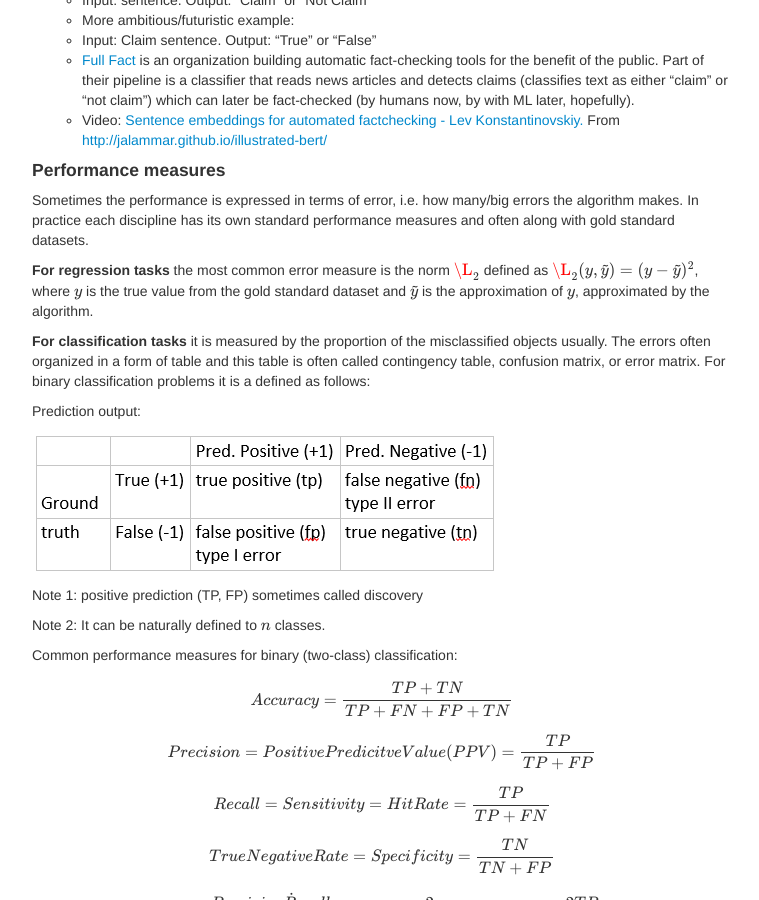
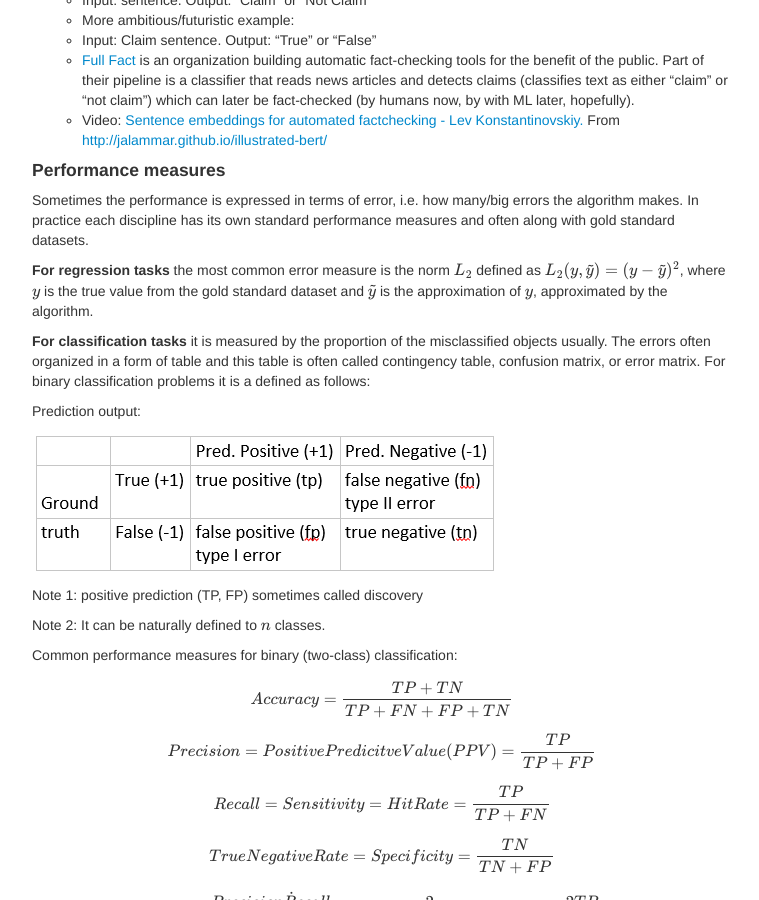
Before and after one commit to kfattila/kfattila.github.io, a Jekyll site: the page built from pages/introduction.md, in a window 1280 px wide and 900 px high, scrolled down 4744 px. Shown: the whole window, without its empty margins (258-1017 px from the left). Built offline with Jekyll 4.4.1, drawn with Linux system fonts in a browser that asks for light colours; formulas are drawn with MathJax 3; comment, search, counter and statistics services are not loaded.

Commit message:
Lectures

```diff
--- a/pages/introduction.md
+++ b/pages/introduction.md
@@ -120,7 +120,7 @@ Source: [http://www.amstat.org/publications/jse/v16n3/kuiper.xls](http://www.ams
 Sometimes the performance is expressed in terms of error, i.e. how many/big errors the algorithm makes.
 In practice each discipline has its own standard performance measures and often along with gold standard datasets.
 
-**For regression tasks** the most common error measure is the norm \\(\L_{2}\\) defined as \\(\L_{2}(y, \widetilde{y}) = (y - \widetilde{y})^{2}\\), where \\(y\\) is the
+**For regression tasks** the most common error measure is the norm \\(L_{2}\\) defined as \\(L_{2}(y, \widetilde{y}) = (y - \widetilde{y})^{2}\\), where \\(y\\) is the
 true value from the gold standard dataset and \\(\widetilde{y}\\) is the approximation of \\(y\\), approximated by the algorithm.
 
 **For classification tasks** it is measured by the proportion of the misclassified objects usually. The errors often organized in a form of table and this table is often called contingency table,  confusion matrix, or error matrix. For binary classification problems it is a defined as follows:
```
